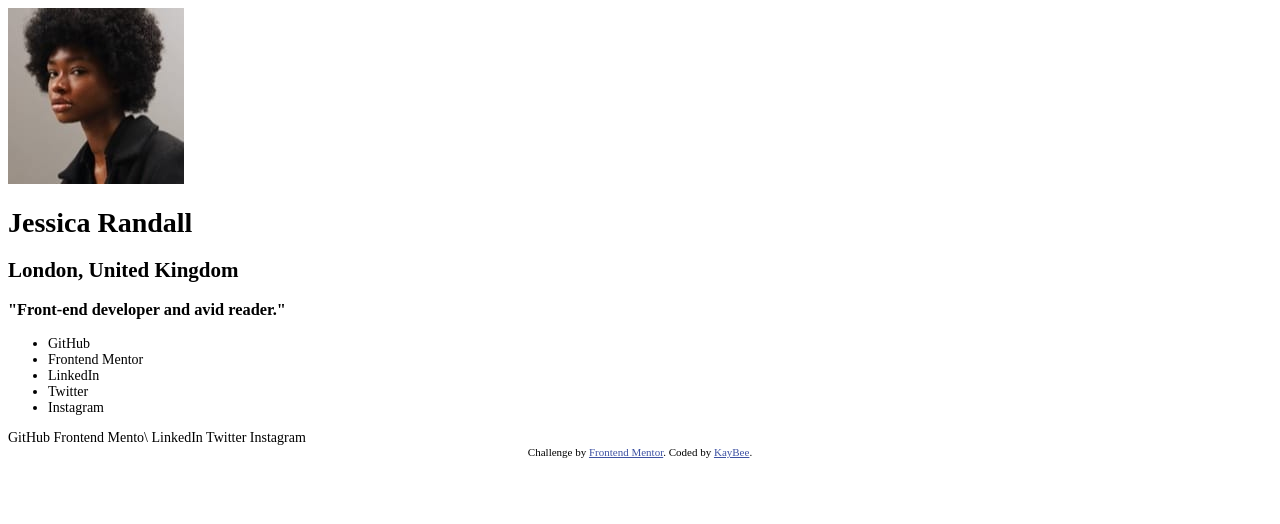
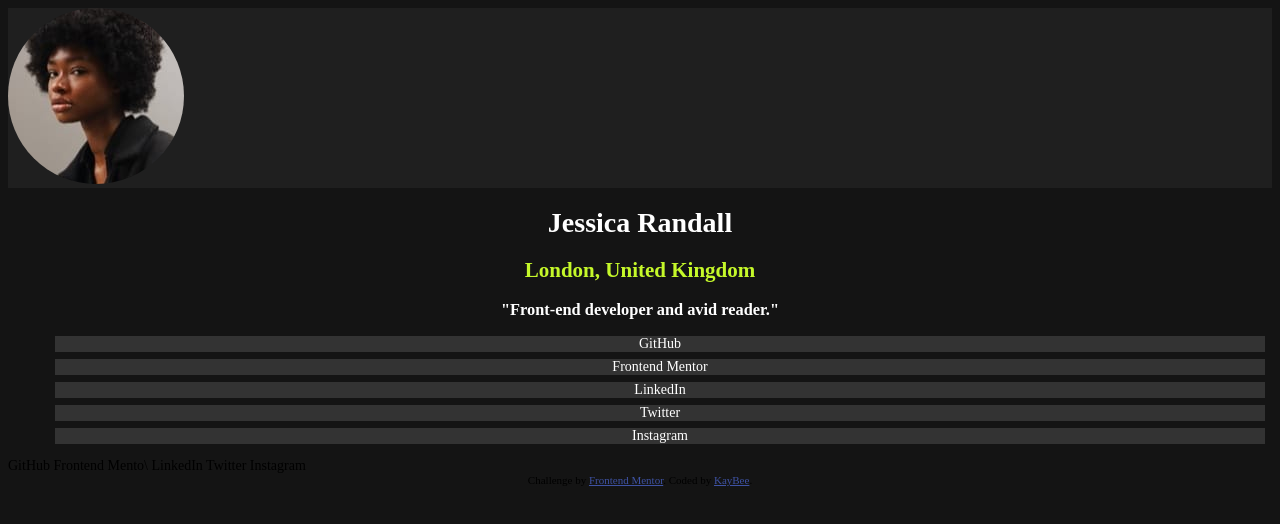
Before and after one commit to kbmke/social-links-profile-main, a plain HTML site: page index.html in a window 1280 px wide. Drawn offline with Linux system fonts and the light colour scheme.

Commit message:
updated html and stylesheet

```diff
--- a/index.html
+++ b/index.html
@@ -22,14 +22,15 @@
     <div class="card">
       <div class="img-wrapper">
         <img
+          id="profile-pic"
           src="/assets/images/avatar-jessica.jpeg"
           alt="profile image of Jessica Randall"
         />
       </div>
     </div>
-    <h1>Jessica Randall</h1>
-    <h2>London, United Kingdom</h2>
-    <h3>"Front-end developer and avid reader."</h3>
+    <h1 id="name">Jessica Randall</h1>
+    <h2 id="location">London, United Kingdom</h2>
+    <h3 id="about">"Front-end developer and avid reader."</h3>
     <div class="socials">
       <ul class="socialLinks">
         <li class="github">GitHub</li>
--- a/styles.css
+++ b/styles.css
@@ -22,3 +22,40 @@
 .attribution a {
   color: hsl(228, 45%, 44%);
 }
+body {
+  background-color: var(--mainBG);
+}
+.card {
+  background-color: var(--cardBG);
+  width: ;
+}
+
+#profile-pic {
+  border-radius: 50%;
+  size: 0.3rem;
+  margin: 0 auto;
+}
+.img-wrapper {
+  padding: 0 auto;
+}
+#name {
+  color: var(--White);
+  text-align: center;
+}
+#location {
+  color: var(--locationColor);
+  text-align: center;
+}
+#about {
+  color: var(--White);
+  text-align: center;
+}
+ul {
+  text-align: center;
+}
+li {
+  list-style-type: none;
+  background-color: var(--buttonColor);
+  margin: 0.5rem;
+  color: var(--White);
+}
```
